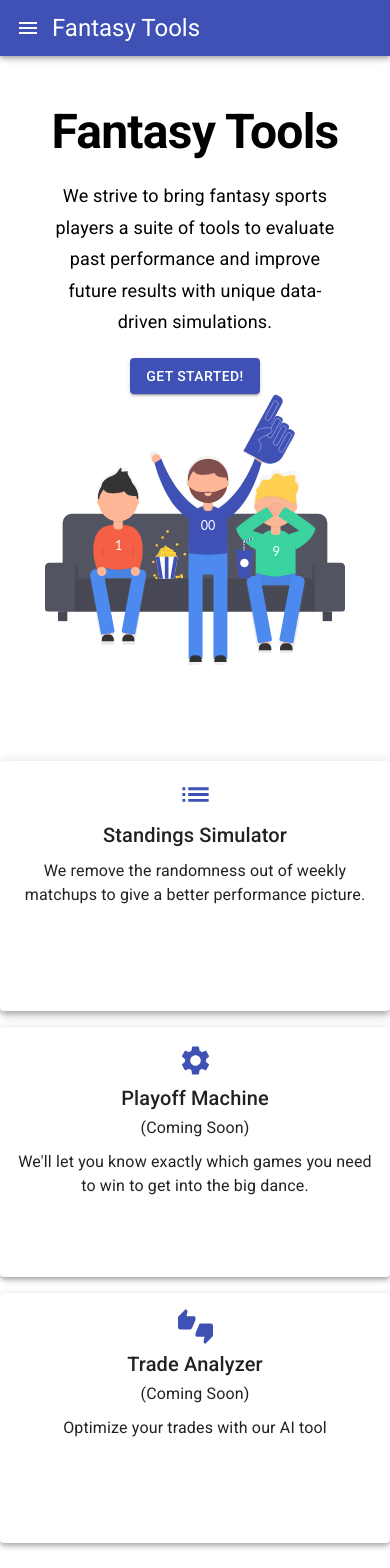
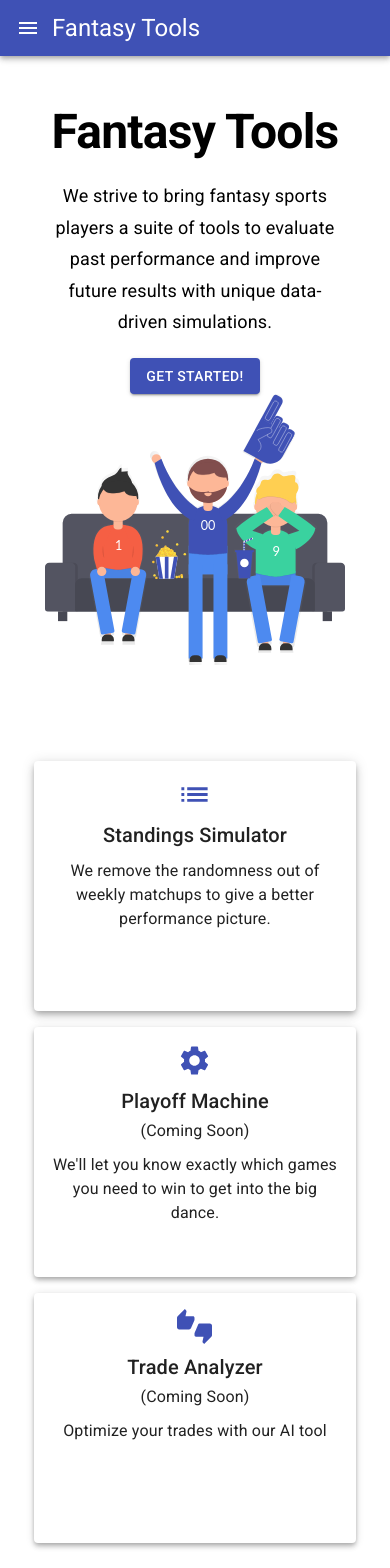
Before and after one commit to JakePartusch/fantasy-tools, a React (Create React App) app: page / in a window 390 px wide. Shown: the top 1568 px of the page. Built offline with nearby package versions, Linux system fonts and the light colour scheme; the HTML template or start-up script is replaced by a standard one; what @3846masa/axios-cookiejar-support would draw is missing.

Commit message:
Fix/responsive design (#113)
* adjusted responsive width of 3 cards to always be equal

* fixed reduced width issue

* reducing noise from autoformatting

* reducing noise from autoformatting again

```diff
--- a/src/pages/home/Home.js
+++ b/src/pages/home/Home.js
@@ -65,14 +65,15 @@ const Home = () => {
         <img css={{ maxWidth: '300px' }} alt="Football fans on coach" src={FansImg} />
       </header>
       <section css={{ maxWidth: 960, margin: '3rem auto 0 auto' }}>
-        <Grid container spacing={2}>
-          <Grid item md={4} xs={12}>
+        <Grid container spacing={2} justify={'center'}>
+          <Grid item md={4} xs={10}>
             <Button
               className="rankings-simulator-btn"
+              fullWidth={true}
               css={{ textTransform: 'none', padding: 0 }}
               onClick={() => history.push('/standings')}
             >
-              <Card css={{ minHeight: 250 }} elevation={5}>
+              <Card css={{ minHeight: 250, width: '100%' }} elevation={5}>
                 <CardContent>
                   <ListIcon color="primary" fontSize="large" />
                   <Typography css={{ marginBottom: '0.5rem' }} variant="h6" component="h2">
@@ -86,8 +87,9 @@ const Home = () => {
               </Card>
             </Button>
           </Grid>
-          <Grid item md={4} xs={12}>
-            <Card css={{ minHeight: 250 }} elevation={4}>
+          <Grid item md={4} xs={10}>
+            <Button disabled={true} fullWidth={true} css={{ textTransform: 'none', padding: 0 }}>
+              <Card css={{ minHeight: 250, width: '100%' }} elevation={4}>
                 <CardContent>
                   <GearIcon color="primary" fontSize="large" />
                   <Typography variant="h6" component="h2">
@@ -97,13 +99,16 @@ const Home = () => {
                     (Coming Soon)
                   </Typography>
                   <Typography>
-                  We'll let you know exactly which games you need to win to get into the big dance.
+                    We'll let you know exactly which games you need to win to get into the big
+                    dance.
                   </Typography>
                 </CardContent>
               </Card>
+            </Button>
           </Grid>
-          <Grid item md={4} xs={12}>
-            <Card css={{ minHeight: 250 }} elevation={4}>
+          <Grid item md={4} xs={10}>
+            <Button disabled={true} fullWidth={true} css={{ textTransform: 'none', padding: 0 }}>
+              <Card css={{ minHeight: 250, width: '100%' }} elevation={4}>
                 <CardContent>
                   <ThumbsUpDownIcon color="primary" fontSize="large" />
                   <Typography variant="h6" component="h2">
@@ -115,6 +120,7 @@ const Home = () => {
                   <Typography>Optimize your trades with our AI tool</Typography>
                 </CardContent>
               </Card>
+            </Button>
           </Grid>
         </Grid>
       </section>
```
Lines whose indentation alone changed are shown as unchanged.
